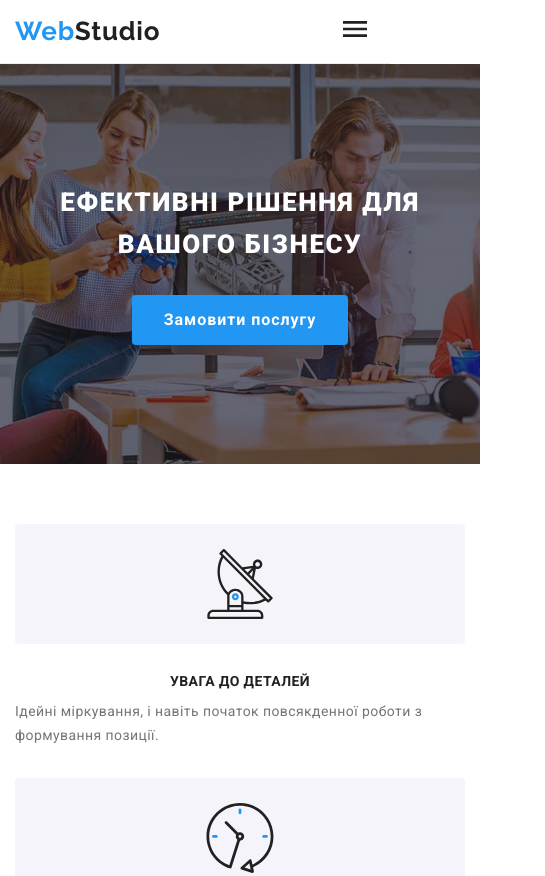
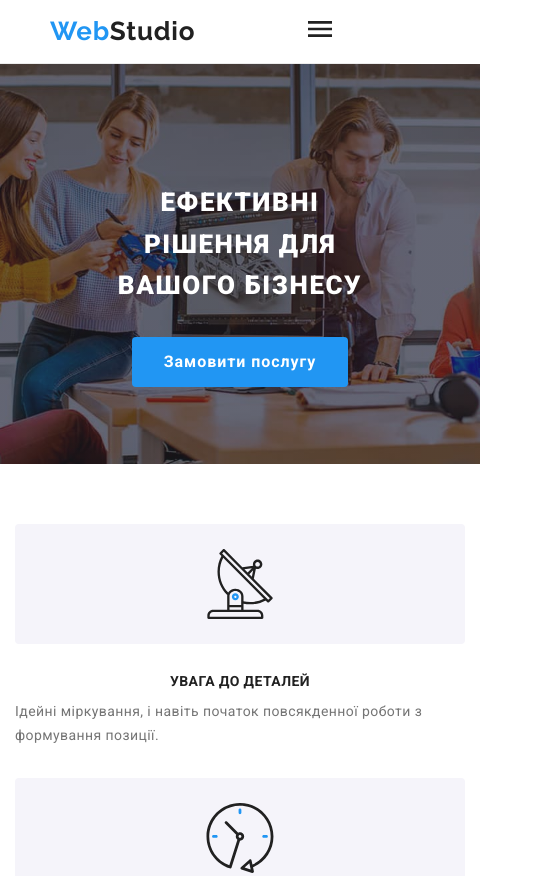
Before and after one commit to Vlasova1983/goit-markup-hw-08, a plain HTML site: page index.html in a window 390 px wide. Shown: the top 876 px of the page, 545 px wide, since content can reach past the window. Drawn offline with nearby package versions, Linux system fonts and the light colour scheme; files that its build step writes are made by us from their sources.

Commit message:
Update _conteiner.scss
---

```diff
--- a/sass/components/_conteiner.scss
+++ b/sass/components/_conteiner.scss
@@ -5,8 +5,11 @@
     padding-left: 15px;
     padding-right: 15px;
 
+    @media screen  and (min-width: 320px) and (max-width: 480px) {
+      max-width: 320px;
 
-    @media screen  and (min-width: 320px) and (max-width: 767px) {
+       }
+    @media screen  and (min-width: 479px) and (max-width: 767px) {
        max-width: 480px;
 
         }
```
